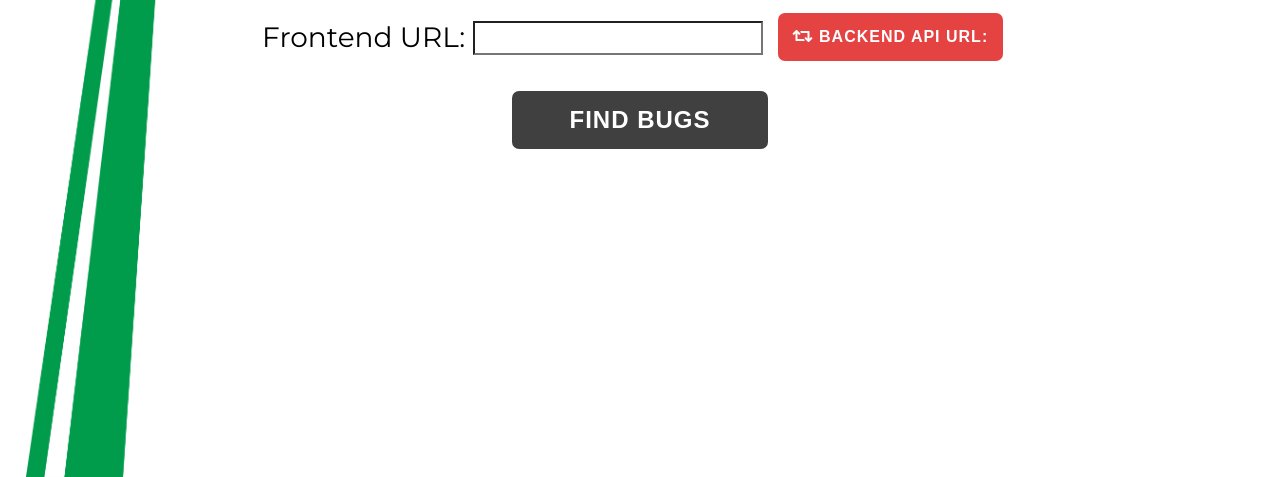
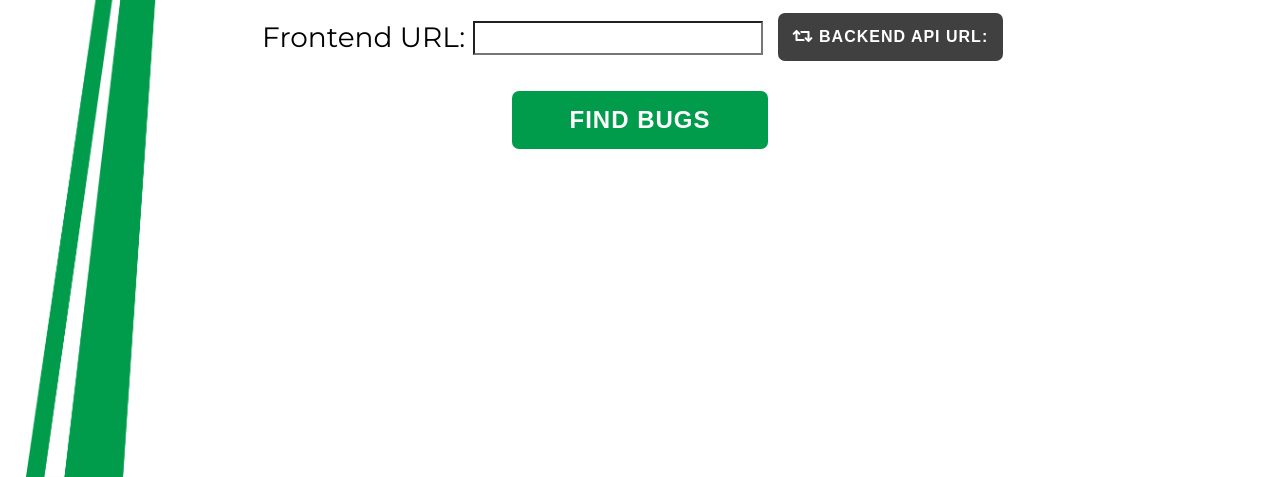
Before and after one commit to Teddarific/client-ladybug, a React app: page / in a window 1280 px wide. Shown: the part 323-800 px from the top of the page. Built offline with nearby package versions, Linux system fonts and the light colour scheme; what autoscroll-react would draw is missing.

Commit message:
color changes

```diff
--- a/src/style.scss
+++ b/src/style.scss
@@ -56,7 +56,7 @@ body, html {
 }
 
 .find-bugs {
-  background: #404040; // black
+  background: #009C4C; // black
   color: white;
 	cursor: pointer;
   border: none;
@@ -73,7 +73,7 @@ body, html {
 }
 
 .toggle-input {
-  background: #e54242; // dark red
+  background: #404040; // dark red
   color: white;
 	cursor: pointer;
   border: none;
@@ -90,7 +90,7 @@ body, html {
 }
 
 .toggle-input:hover {
-  background: #e54242; // dark red
+  background: #009C4C; // dark red
 }
 
 
@@ -119,7 +119,7 @@ body, html {
   right: 0;
   bottom: 0;
   // background: rgb(68, 152, 85); // leaf green
-  background: #e54242; // dark red
+  background: #009C4C; // dark red
   border-radius: 7px;
   -webkit-transform: scale(0);
   transform: scale(0);
```
Also changed, not shown: src/img/final_logo.png, src/img/final_text.png.
